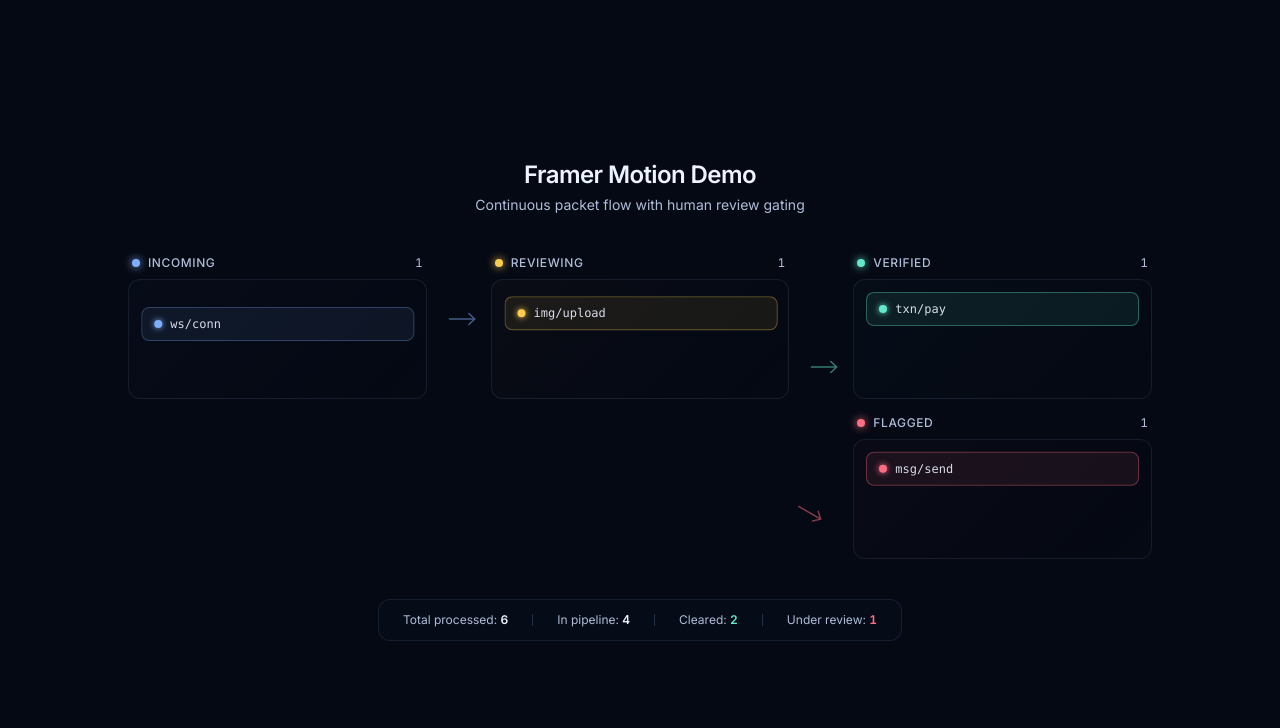
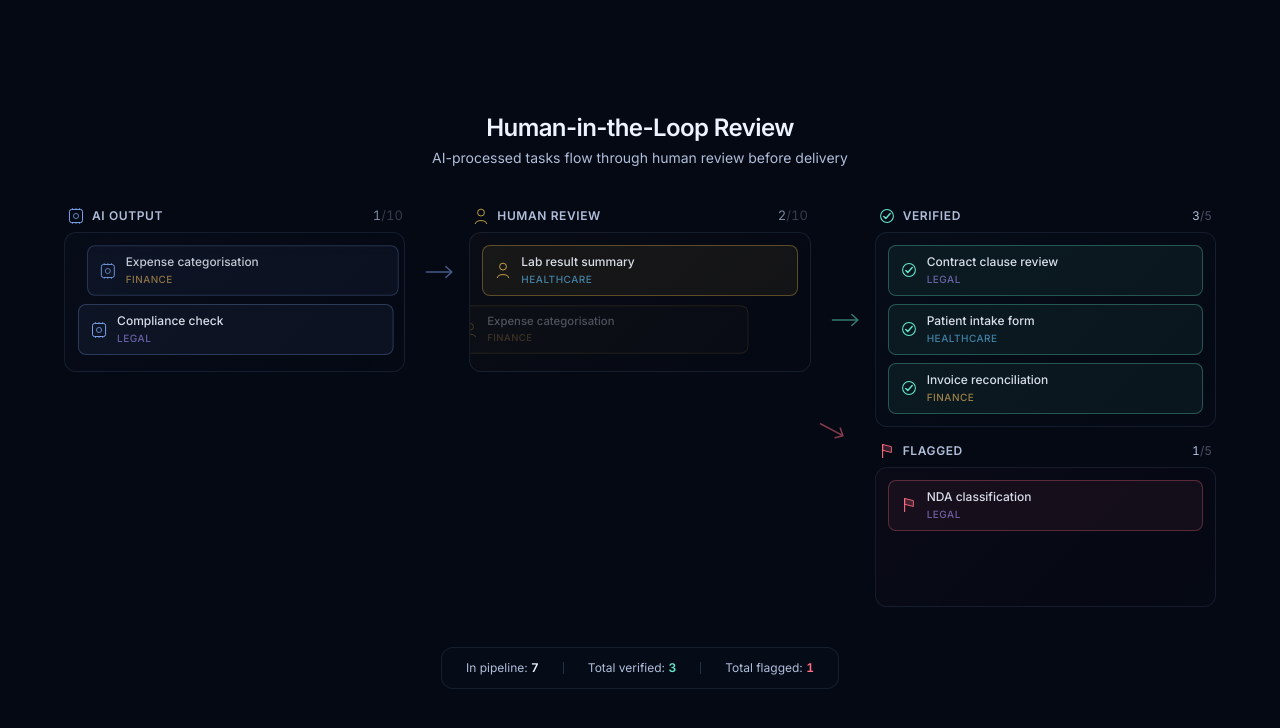
Before and after one commit to Nakul24-1/human-loops, a Next.js app: page /demo in a window 1280 px wide. Shown: the top 728 px of the page. Built offline with nearby package versions, Linux system fonts and the light colour scheme.

Commit message:
feat: enhance packet status and add sector with new icons and color mappings

```diff
--- a/app/demo/page.tsx
+++ b/app/demo/page.tsx
@@ -1,43 +1,104 @@
 "use client";
 
 import { useState, useEffect, useCallback, useRef } from "react";
-import {
-  motion,
-  AnimatePresence,
-  type Variants,
-} from "framer-motion";
+import { motion, AnimatePresence, type Variants } from "framer-motion";
 
 /* ──────────────────────────────────────
-   Types
+   Types & constants
    ────────────────────────────────────── */
-type PacketStatus = "incoming" | "reviewing" | "approved" | "flagged";
+type PacketStatus = "incoming" | "reviewing" | "verified" | "flagged";
 
 interface Packet {
   id: number;
   status: PacketStatus;
   label: string;
+  sector: "legal" | "healthcare" | "finance";
 }
 
-const LABELS = [
-  "api/auth",
-  "usr/data",
-  "txn/pay",
-  "msg/send",
-  "img/upload",
-  "ws/conn",
-  "db/query",
-  "evt/log",
-  "ml/infer",
-  "cdn/pull",
+const TASK_POOL: { label: string; sector: Packet["sector"] }[] = [
+  { label: "Contract clause review", sector: "legal" },
+  { label: "Patient intake form", sector: "healthcare" },
+  { label: "Invoice reconciliation", sector: "finance" },
+  { label: "NDA classification", sector: "legal" },
+  { label: "Lab result summary", sector: "healthcare" },
+  { label: "Expense categorisation", sector: "finance" },
+  { label: "Compliance check", sector: "legal" },
+  { label: "Insurance claim entry", sector: "healthcare" },
+  { label: "Tax filing review", sector: "finance" },
+  { label: "Deposition tagging", sector: "legal" },
+  { label: "Prescription validation", sector: "healthcare" },
+  { label: "Payroll data entry", sector: "finance" },
+  { label: "Case brief extraction", sector: "legal" },
+  { label: "Discharge note review", sector: "healthcare" },
+  { label: "Audit trail check", sector: "finance" },
 ];
+
+const MAX_INCOMING = 10;
+const MAX_REVIEWING = 10;
+const MAX_VERIFIED = 5;
+const MAX_FLAGGED = 5;
+
+const FLAG_RATE = 0.25;
+
+/* ──────────────────────────────────────
+   Icons (inline SVGs matching loop-svg)
+   ────────────────────────────────────── */
+function AiIcon({ color }: { color: string }) {
+  return (
+    <svg width="16" height="16" viewBox="0 0 22 22" fill="none" className="shrink-0">
+      <rect x="2" y="2" width="18" height="18" rx="3" stroke={color} strokeWidth="1.3" />
+      <circle cx="11" cy="11" r="3.5" stroke={color} strokeWidth="1" fill="none" />
+      <line x1="6" y1="0" x2="6" y2="2" stroke={color} strokeWidth="1" />
+      <line x1="11" y1="0" x2="11" y2="2" stroke={color} strokeWidth="1" />
+      <line x1="16" y1="0" x2="16" y2="2" stroke={color} strokeWidth="1" />
+      <line x1="6" y1="20" x2="6" y2="22" stroke={color} strokeWidth="1" />
+      <line x1="11" y1="20" x2="11" y2="22" stroke={color} strokeWidth="1" />
+      <line x1="16" y1="20" x2="16" y2="22" stroke={color} strokeWidth="1" />
+    </svg>
+  );
+}
+
+function HumanIcon({ color }: { color: string }) {
+  return (
+    <svg width="16" height="16" viewBox="0 0 22 28" fill="none" className="shrink-0">
+      <circle cx="11" cy="8" r="6" stroke={color} strokeWidth="1.3" fill="none" />
+      <path d="M1 28 C1 20, 21 20, 21 28" stroke={color} strokeWidth="1.3" fill="none" />
+    </svg>
+  );
+}
+
+function CheckIcon({ color }: { color: string }) {
+  return (
+    <svg width="16" height="16" viewBox="0 0 20 20" fill="none" className="shrink-0">
+      <circle cx="10" cy="10" r="8" stroke={color} strokeWidth="1.3" fill="none" />
+      <path d="M6 10.5 L8.5 13 L14 7" stroke={color} strokeWidth="1.8" strokeLinecap="round" strokeLinejoin="round" fill="none" />
+    </svg>
+  );
+}
+
+function FlagIcon({ color }: { color: string }) {
+  return (
+    <svg width="16" height="16" viewBox="0 0 20 22" fill="none" className="shrink-0">
+      <line x1="4" y1="2" x2="4" y2="20" stroke={color} strokeWidth="1.5" strokeLinecap="round" />
+      <path d="M4 2 L16 5 L16 13 L4 10 Z" fill={`${color}30`} stroke={color} strokeWidth="1.2" strokeLinejoin="round" />
+    </svg>
+  );
+}
+
+/* ──────────────────────────────────────
+   Sector badge colors
+   ────────────────────────────────────── */
+const SECTOR_COLORS: Record<Packet["sector"], string> = {
+  legal: "rgba(168,148,255,0.6)",
+  healthcare: "rgba(100,200,255,0.6)",
+  finance: "rgba(255,200,100,0.6)",
+};
 
 /* ──────────────────────────────────────
    Animation variants
    ────────────────────────────────────── */
-
-/* Incoming lane: slide in from far left */
 const incomingVariants: Variants = {
-  initial: { x: -120, opacity: 0, scale: 0.8 },
+  initial: { x: -100, opacity: 0, scale: 0.85 },
   animate: {
     x: 0,
     opacity: 1,
@@ -45,94 +106,98 @@ const incomingVariants: Variants = {
     transition: { type: "spring", stiffness: 120, damping: 16 },
   },
   exit: {
-    x: 120,
+    x: 80,
     opacity: 0,
-    scale: 0.85,
+    scale: 0.9,
     transition: { duration: 0.3, ease: "easeIn" },
   },
 };
 
-/* Reviewing lane: pop in from incoming */
 const reviewingVariants: Variants = {
-  initial: { x: -80, opacity: 0, scale: 0.9 },
+  initial: { x: -60, opacity: 0, scale: 0.92 },
   animate: {
     x: 0,
     opacity: 1,
     scale: 1,
-    transition: { type: "spring", stiffness: 200, damping: 20 },
+    transition: { type: "spring", stiffness: 180, damping: 20 },
   },
   exit: (status: string) =>
-    status === "approved"
-      ? { x: 100, opacity: 0, transition: { duration: 0.35, ease: "easeIn" } }
-      : { y: 60, x: -40, opacity: 0, rotate: -8, transition: { duration: 0.4, ease: "easeIn" } },
+    status === "verified"
+      ? { x: 80, opacity: 0, transition: { duration: 0.35, ease: "easeIn" } }
+      : {
+          y: 50,
+          x: -30,
+          opacity: 0,
+          rotate: -6,
+          transition: { duration: 0.4, ease: "easeIn" },
+        },
 };
 
-/* Approved lane: glide in from review */
-const approvedVariants: Variants = {
-  initial: { x: -60, opacity: 0 },
+const verifiedVariants: Variants = {
+  initial: { x: -50, opacity: 0 },
   animate: {
     x: 0,
     opacity: 1,
     transition: { type: "spring", stiffness: 140, damping: 18 },
   },
   exit: {
-    x: 160,
     opacity: 0,
-    transition: { duration: 0.5, ease: "easeIn" },
+    scale: 0.85,
+    y: -10,
+    transition: { duration: 0.4, ease: "easeOut" },
   },
 };
 
-/* Flagged lane: tumble down from review */
 const flaggedVariants: Variants = {
-  initial: { y: -40, opacity: 0, rotate: 0 },
+  initial: { y: -30, opacity: 0 },
   animate: {
     y: 0,
     opacity: 1,
-    rotate: 0,
-    transition: { type: "spring", stiffness: 180, damping: 14 },
+    transition: { type: "spring", stiffness: 160, damping: 14 },
   },
   exit: {
-    y: 30,
     opacity: 0,
     scale: 0.85,
-    transition: { duration: 0.4 },
+    y: 10,
+    transition: { duration: 0.4, ease: "easeOut" },
   },
 };
 
 /* ──────────────────────────────────────
-   Packet chip component
+   Packet chip
    ────────────────────────────────────── */
 function PacketChip({
   packet,
   variants,
+  icon,
 }: {
   packet: Packet;
   variants: Variants;
+  icon: React.ReactNode;
 }) {
-  const colors: Record<PacketStatus, { bg: string; border: string; dot: string }> = {
+  const statusColors: Record<
+    PacketStatus,
+    { bg: string; border: string }
+  > = {
     incoming: {
-      bg: "rgba(129,174,252,0.08)",
-      border: "rgba(129,174,252,0.3)",
-      dot: "#81aefc",
+      bg: "rgba(129,174,252,0.06)",
+      border: "rgba(129,174,252,0.25)",
     },
     reviewing: {
-      bg: "rgba(250,204,80,0.08)",
-      border: "rgba(250,204,80,0.35)",
-      dot: "#facc50",
+      bg: "rgba(250,204,80,0.06)",
+      border: "rgba(250,204,80,0.3)",
     },
-    approved: {
-      bg: "rgba(100,232,203,0.08)",
-      border: "rgba(100,232,203,0.35)",
-      dot: "#64e8cb",
+    verified: {
+      bg: "rgba(100,232,203,0.06)",
+      border: "rgba(100,232,203,0.3)",
     },
     flagged: {
-      bg: "rgba(255,110,130,0.08)",
-      border: "rgba(255,110,130,0.35)",
-      dot: "#ff6e82",
+      bg: "rgba(255,110,130,0.06)",
+      border: "rgba(255,110,130,0.3)",
     },
   };
 
-  const c = colors[packet.status];
+  const c = statusColors[packet.status];
 
   return (
     <motion.div
@@ -146,13 +211,20 @@ function PacketChip({
         background: c.bg,
         border: `1px solid ${c.border}`,
       }}
-      className="flex items-center gap-2 rounded-lg px-3 py-2 font-mono text-xs"
+      className="flex items-center gap-2.5 rounded-lg px-3 py-2"
     >
-      <span
-        className="inline-block h-2 w-2 rounded-full"
-        style={{ background: c.dot, boxShadow: `0 0 6px ${c.dot}` }}
-      />
-      <span className="text-foreground/90">{packet.label}</span>
+      {icon}
+      <div className="flex flex-col gap-0.5 min-w-0">
+        <span className="text-xs font-medium text-foreground/90 truncate">
+          {packet.label}
+        </span>
+        <span
+          className="text-[10px] font-medium uppercase tracking-wider"
+          style={{ color: SECTOR_COLORS[packet.sector] }}
+        >
+          {packet.sector}
+        </span>
+      </div>
     </motion.div>
   );
 }
@@ -163,129 +235,196 @@ function PacketChip({
 export default function FramerDemo() {
   const [packets, setPackets] = useState<Packet[]>([]);
   const nextId = useRef(0);
-  const FLAG_RATE = 0.25; // 25% flagged
+  const totalVerified = useRef(0);
+  const totalFlagged = useRef(0);
 
-  /* Spawn a new packet every 800ms */
+  /* Spawn a packet only if incoming < MAX */
   const spawnPacket = useCallback(() => {
-    const id = nextId.current++;
-    const label = LABELS[id % LABELS.length];
-    setPackets((prev) => [...prev, { id, status: "incoming", label }]);
+    setPackets((prev) => {
+      const incomingCount = prev.filter((p) => p.status === "incoming").length;
+      if (incomingCount >= MAX_INCOMING) return prev;
+
+      const id = nextId.current++;
+      const task = TASK_POOL[id % TASK_POOL.length];
+      return [
+        ...prev,
+        { id, status: "incoming" as const, label: task.label, sector: task.sector },
+      ];
+    });
   }, []);
 
-  /* Lifecycle: incoming -> reviewing -> approved/flagged -> removed */
+  /* Pipeline timers */
   useEffect(() => {
-    const spawnInterval = setInterval(spawnPacket, 800);
-    return () => clearInterval(spawnInterval);
-  }, [spawnPacket]);
+    const spawnInterval = setInterval(spawnPacket, 700);
 
-  useEffect(() => {
-    /* Move incoming -> reviewing after 1s */
+    /* incoming -> reviewing (only if reviewing has space) */
     const reviewTimer = setInterval(() => {
       setPackets((prev) => {
+        const reviewingCount = prev.filter((p) => p.status === "reviewing").length;
+        if (reviewingCount >= MAX_REVIEWING) return prev;
+
         const idx = prev.findIndex((p) => p.status === "incoming");
         if (idx === -1) return prev;
         const copy = [...prev];
         copy[idx] = { ...copy[idx], status: "reviewing" };
         return copy;
       });
-    }, 1000);
+    }, 900);
 
-    /* Move reviewing -> approved/flagged after 1.2s */
+    /* reviewing -> verified / flagged */
     const decideTimer = setInterval(() => {
       setPackets((prev) => {
         const idx = prev.findIndex((p) => p.status === "reviewing");
         if (idx === -1) return prev;
         const copy = [...prev];
         const isFlagged = Math.random() < FLAG_RATE;
-        copy[idx] = {
-          ...copy[idx],
-          status: isFlagged ? "flagged" : "approved",
-        };
+        const newStatus: PacketStatus = isFlagged ? "flagged" : "verified";
+        copy[idx] = { ...copy[idx], status: newStatus };
+
+        if (isFlagged) {
+          totalFlagged.current++;
+        } else {
+          totalVerified.current++;
+        }
+
         return copy;
       });
-    }, 1200);
+    }, 1100);
 
-    /* Remove approved/flagged after 2s */
-    const cleanTimer = setInterval(() => {
+    /* Trim verified lane to MAX */
+    const trimVerified = setInterval(() => {
       setPackets((prev) => {
-        const idx = prev.findIndex(
-          (p) => p.status === "approved" || p.status === "flagged"
-        );
-        if (idx === -1) return prev;
-        return prev.filter((_, i) => i !== idx);
+        const verified = prev.filter((p) => p.status === "verified");
+        if (verified.length <= MAX_VERIFIED) return prev;
+        const oldest = verified[0].id;
+        return prev.filter((p) => p.id !== oldest);
       });
-    }, 2000);
+    }, 600);
+
+    /* Trim flagged lane to MAX */
+    const trimFlagged = setInterval(() => {
+      setPackets((prev) => {
+        const flagged = prev.filter((p) => p.status === "flagged");
+        if (flagged.length <= MAX_FLAGGED) return prev;
+        const oldest = flagged[0].id;
+        return prev.filter((p) => p.id !== oldest);
+      });
+    }, 600);
 
     return () => {
+      clearInterval(spawnInterval);
       clearInterval(reviewTimer);
       clearInterval(decideTimer);
-      clearInterval(cleanTimer);
+      clearInterval(trimVerified);
+      clearInterval(trimFlagged);
     };
-  }, []);
+  }, [spawnPacket]);
 
-  /* Partition packets by status */
+  /* Partition */
   const incoming = packets.filter((p) => p.status === "incoming");
   const reviewing = packets.filter((p) => p.status === "reviewing");
-  const approved = packets.filter((p) => p.status === "approved");
+  const verified = packets.filter((p) => p.status === "verified");
   const flagged = packets.filter((p) => p.status === "flagged");
 
   return (
-    <div className="flex min-h-screen flex-col items-center justify-center gap-10 p-8 font-sans">
+    <div className="flex min-h-screen flex-col items-center justify-center gap-10 bg-background p-8 font-sans">
       <div className="text-center">
         <h1 className="text-2xl font-semibold tracking-tight text-foreground">
-          Framer Motion Demo
+          Human-in-the-Loop Review
         </h1>
         <p className="mt-1 text-sm text-muted-foreground">
-          Continuous packet flow with human review gating
+          AI-processed tasks flow through human review before delivery
         </p>
       </div>
 
       {/* Pipeline lanes */}
-      <div className="flex w-full max-w-5xl items-start gap-4">
+      <div className="flex w-full max-w-6xl items-start gap-4">
         {/* Incoming */}
-        <Lane title="Incoming" count={incoming.length} color="#81aefc">
+        <Lane
+          title="AI Output"
+          count={incoming.length}
+          max={MAX_INCOMING}
+          color="#81aefc"
+          icon={<AiIcon color="#81aefc" />}
+        >
           <AnimatePresence mode="popLayout">
             {incoming.map((p) => (
-              <PacketChip key={p.id} packet={p} variants={incomingVariants} />
+              <PacketChip
+                key={p.id}
+                packet={p}
+                variants={incomingVariants}
+                icon={<AiIcon color="#81aefc" />}
+              />
             ))}
           </AnimatePresence>
         </Lane>
 
-        {/* Arrow */}
         <Arrow color="#81aefc" />
 
         {/* Reviewing */}
-        <Lane title="Reviewing" count={reviewing.length} color="#facc50">
+        <Lane
+          title="Human Review"
+          count={reviewing.length}
+          max={MAX_REVIEWING}
+          color="#facc50"
+          icon={<HumanIcon color="#facc50" />}
+        >
           <AnimatePresence mode="popLayout">
             {reviewing.map((p) => (
-              <PacketChip key={p.id} packet={p} variants={reviewingVariants} />
+              <PacketChip
+                key={p.id}
+                packet={p}
+                variants={reviewingVariants}
+                icon={<HumanIcon color="#facc50" />}
+              />
             ))}
           </AnimatePresence>
         </Lane>
 
-        {/* Fork */}
-        <div className="flex flex-col items-center gap-6 pt-12">
+        {/* Fork arrows */}
+        <div className="flex flex-col items-center gap-8 pt-12">
           <Arrow color="#64e8cb" />
-          <div className="h-6" />
           <Arrow color="#ff6e82" rotate />
         </div>
 
         {/* Outcomes */}
         <div className="flex flex-1 flex-col gap-4">
-          {/* Approved */}
-          <Lane title="Verified" count={approved.length} color="#64e8cb" compact>
+          <Lane
+            title="Verified"
+            count={verified.length}
+            max={MAX_VERIFIED}
+            color="#64e8cb"
+            icon={<CheckIcon color="#64e8cb" />}
+            compact
+          >
             <AnimatePresence mode="popLayout">
-              {approved.map((p) => (
-                <PacketChip key={p.id} packet={p} variants={approvedVariants} />
+              {verified.map((p) => (
+                <PacketChip
+                  key={p.id}
+                  packet={p}
+                  variants={verifiedVariants}
+                  icon={<CheckIcon color="#64e8cb" />}
+                />
               ))}
             </AnimatePresence>
           </Lane>
 
-          {/* Flagged */}
-          <Lane title="Flagged" count={flagged.length} color="#ff6e82" compact>
+          <Lane
+            title="Flagged"
+            count={flagged.length}
+            max={MAX_FLAGGED}
+            color="#ff6e82"
+            icon={<FlagIcon color="#ff6e82" />}
+            compact
+          >
             <AnimatePresence mode="popLayout">
               {flagged.map((p) => (
-                <PacketChip key={p.id} packet={p} variants={flaggedVariants} />
+                <PacketChip
+                  key={p.id}
+                  packet={p}
+                  variants={flaggedVariants}
+                  icon={<FlagIcon color="#ff6e82" />}
+                />
               ))}
             </AnimatePresence>
           </Lane>
@@ -293,7 +432,11 @@ export default function FramerDemo() {
       </div>
 
       {/* Stats bar */}
-      <StatsBar packets={packets} totalSpawned={nextId.current} />
+      <StatsBar
+        inPipeline={packets.length}
+        totalVerified={totalVerified.current}
+        totalFlagged={totalFlagged.current}
+      />
     </div>
   );
 }
@@ -301,44 +444,45 @@ export default function FramerDemo() {
 /* ──────────────────────────────────────
    Sub-components
    ────────────────────────────────────── */
-
 function Lane({
   title,
   count,
+  max,
   color,
+  icon,
   compact,
   children,
 }: {
   title: string;
   count: number;
+  max: number;
   color: string;
+  icon: React.ReactNode;
   compact?: boolean;
   children: React.ReactNode;
 }) {
   return (
     <div className={`flex flex-1 flex-col gap-2 ${compact ? "" : ""}`}>
       <div className="flex items-center gap-2 px-1">
-        <span
-          className="inline-block h-2 w-2 rounded-full"
-          style={{ background: color, boxShadow: `0 0 8px ${color}` }}
-        />
-        <span className="text-xs font-medium uppercase tracking-wider text-muted-foreground">
+        {icon}
+        <span className="text-xs font-semibold uppercase tracking-wider text-muted-foreground">
           {title}
         </span>
         <motion.span
           key={count}
-          initial={{ scale: 1.4, opacity: 0.5 }}
+          initial={{ scale: 1.3, opacity: 0.5 }}
           animate={{ scale: 1, opacity: 1 }}
           className="ml-auto text-xs tabular-nums text-muted-foreground"
         >
           {count}
+          <span className="text-muted-foreground/40">/{max}</span>
         </motion.span>
       </div>
 
       <div
-        className="flex min-h-[120px] flex-col gap-2 rounded-xl border border-border/50 p-3"
+        className="flex min-h-[140px] flex-col gap-2 rounded-xl border border-border/50 p-3 overflow-hidden"
         style={{
-          background: `linear-gradient(135deg, ${color}05, transparent)`,
+          background: `linear-gradient(135deg, ${color}06, transparent)`,
         }}
       >
         {children}
@@ -351,10 +495,10 @@ function Arrow({ color, rotate }: { color: string; rotate?: boolean }) {
   return (
     <div
       className="flex items-center pt-14"
-      style={rotate ? { transform: "rotate(30deg)", marginTop: 4 } : undefined}
+      style={rotate ? { transform: "rotate(28deg)", marginTop: 8 } : undefined}
     >
       <motion.div
-        animate={{ x: [0, 6, 0] }}
+        animate={{ x: [0, 5, 0] }}
         transition={{ repeat: Infinity, duration: 1.2, ease: "easeInOut" }}
       >
         <svg width="32" height="16" viewBox="0 0 32 16" fill="none">
@@ -373,15 +517,14 @@ function Arrow({ color, rotate }: { color: string; rotate?: boolean }) {
 }
 
 function StatsBar({
-  packets,
-  totalSpawned,
+  inPipeline,
+  totalVerified,
+  totalFlagged,
 }: {
-  packets: Packet[];
-  totalSpawned: number;
+  inPipeline: number;
+  totalVerified: number;
+  totalFlagged: number;
 }) {
-  const totalApproved = totalSpawned - packets.length;
-  const flaggedCount = packets.filter((p) => p.status === "flagged").length;
-
   return (
     <motion.div
       initial={{ opacity: 0, y: 10 }}
@@ -391,30 +534,23 @@ function StatsBar({
       style={{ background: "rgba(8,14,27,0.6)" }}
     >
       <span>
-        Total processed:{" "}
+        {"In pipeline: "}
         <span className="font-semibold text-foreground tabular-nums">
-          {totalSpawned}
+          {inPipeline}
         </span>
       </span>
       <span className="h-3 w-px bg-border" />
       <span>
-        In pipeline:{" "}
-        <span className="font-semibold text-foreground tabular-nums">
-          {packets.length}
+        {"Total verified: "}
+        <span className="font-semibold tabular-nums" style={{ color: "#64e8cb" }}>
+          {totalVerified}
         </span>
       </span>
       <span className="h-3 w-px bg-border" />
       <span>
-        Cleared:{" "}
-        <span className="font-semibold tabular-nums" style={{ color: "#64e8cb" }}>
-          {totalApproved}
-        </span>
-      </span>
-      <span className="h-3 w-px bg-border" />
-      <span>
-        Under review:{" "}
+        {"Total flagged: "}
         <span className="font-semibold tabular-nums" style={{ color: "#ff6e82" }}>
-          {flaggedCount}
+          {totalFlagged}
         </span>
       </span>
     </motion.div>
```
